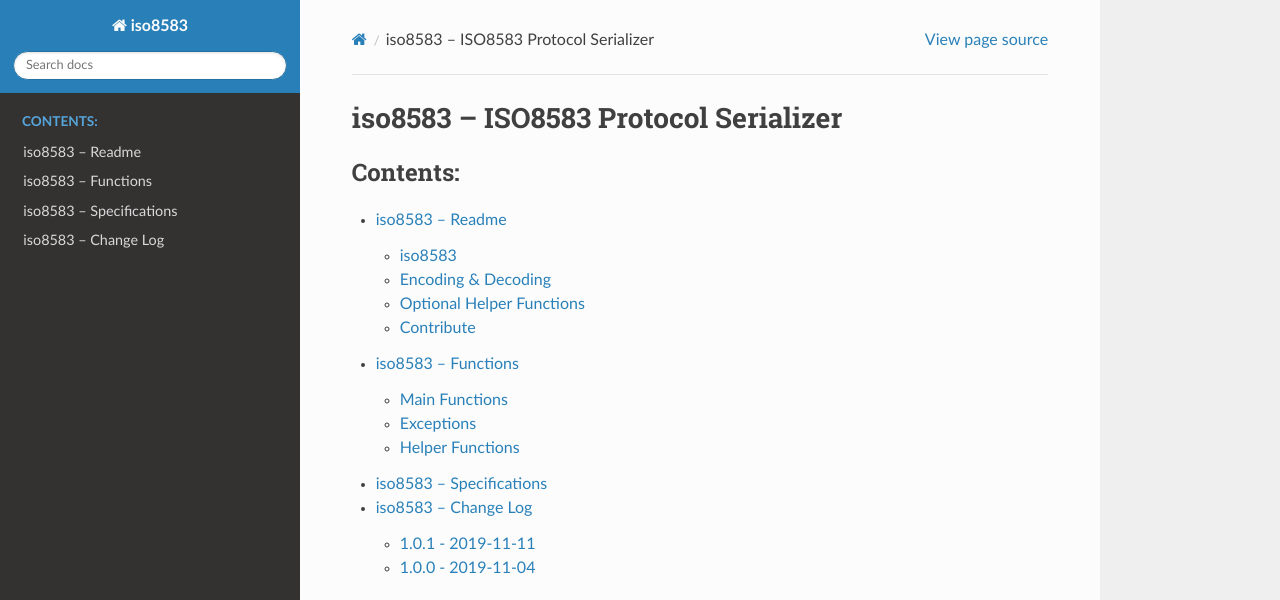
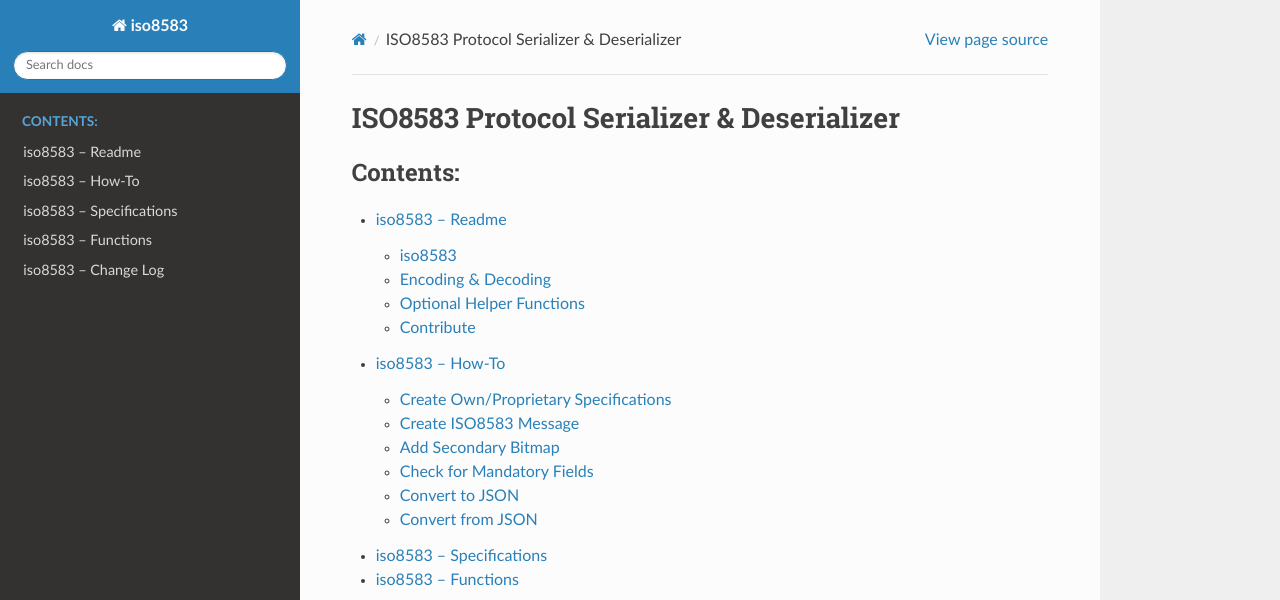
Before and after one commit to knovichikhin/pyiso8583, a Sphinx documentation site: the page built from docs/index.rst, in a window 1280 px wide and 1085 px high, cut to the strip 0-600 px from the top of the window. Built offline with Sphinx 7.4.7 and the Read the Docs theme 2.0.0, drawn with Linux system fonts in a browser that asks for light colours; some of the changed lines change nothing that is shown.

Commit message:
Added howto

```diff
--- /dev/null
+++ b/docs/howto.rst
@@ -0,0 +1,119 @@
+=======================================================
+iso8583 -- How-To
+=======================================================
+
+.. contents:: Table of Contents
+
+Create Own/Proprietary Specifications
+-------------------------------------
+:mod:`iso8583` comes with specification sample in `iso8583.specs.py`_.
+Feel free to copy sample specification ``dict`` and modify it to your needs.
+Refer to :mod:`iso8583.specs` for configuration details.
+
+.. _iso8583.specs.py: https://github.com/manoutoftime/pyiso8583/blob/master/iso8583/specs.py
+
+Create ISO8583 Message
+----------------------
+:mod:`iso8583` converts a Python ``dict`` into a ``bytearray``.
+A the minimum the ``dict`` must have
+
+- ``'t'`` key containing message type, e.g. ``'0200'``.
+- ``'bm'`` key containing fields numbers to be added to the message.
+- ``'1'`` .. ``'128'`` key with data for each field specified in ``'bm'`` set.
+
+.. code-block:: python
+
+    >>> import iso8583
+    >>> from iso8583.specs import default_ascii as spec
+    >>> doc_dec = {
+    ...     't': '0200',
+    ...     'bm': set([3]),
+    ...     '3': '111111'}
+    >>> raw, doc_enc = iso8583.encode(doc_dec, spec)
+    >>> raw
+    bytearray(b'02002000000000000000111111')
+
+Let's add another field.
+
+.. code-block:: python
+
+    >>> doc_dec['bm'].add(12)
+    >>> doc_dec['12'] = '122530'
+    >>> raw, doc_enc = iso8583.encode(doc_dec, spec)
+    >>> raw
+    bytearray(b'02002010000000000000111111122530')
+
+Add Secondary Bitmap
+--------------------
+You don't need to explicitly add secondary bitmap.
+It's auto generated  when at least one 65-128 field is present.
+
+.. code-block:: python
+
+    >>> import pprint
+    >>> import iso8583
+    >>> from iso8583.specs import default_ascii as spec
+    >>> doc_dec = {
+    ...     't': '0200',
+    ...     'bm': set([102]),
+    ...     '102': '111111'}
+    >>> raw, doc_enc = iso8583.encode(doc_dec, spec)
+    >>> raw
+    bytearray(b'02008000000000000000000000000400000006111111')
+    >>> pprint.pp(doc_enc)
+    {'t': {'len': b'', 'data': b'0200'},
+     'bm': {1, 102},
+     'p': {'len': b'', 'data': b'8000000000000000'},
+     '1': {'len': b'', 'data': b'0000000004000000'},
+     '102': {'len': b'06', 'data': b'111111'}}
+
+Check for Mandatory Fields
+--------------------------
+Many ISO8583 implementations need to check if all mandatory fields
+are received. It's easy to do this using ``'bm'`` :meth:`set.issuperset`.
+
+.. code-block:: python
+
+    >>> import iso8583
+    >>> from iso8583.specs import default_ascii as spec
+    >>> s = b'02004000000000000000101234567890'
+    >>> doc_dec, doc_enc = iso8583.decode(s, spec)
+    >>> doc_dec['bm']
+    {2}
+    >>> mandatory_fields = set([2,3])
+    >>> doc_dec['bm'].issuperset(mandatory_fields)
+    False
+    >>> mandatory_fields = set([2])
+    >>> doc_dec['bm'].issuperset(mandatory_fields)
+    True
+
+Convert to JSON
+----------------
+:mod:`iso8583` output is almost JSON ready. All that's required
+is to convert ``'bm'`` from :class:`set` to a :class:`list`.
+
+.. code-block:: python
+
+    >>> import json
+    >>> import iso8583
+    >>> from iso8583.specs import default_ascii as spec
+    >>> s = b'02004000000000000000101234567890'
+    >>> doc_dec, doc_enc = iso8583.decode(s, spec)
+    >>> doc_dec['bm'] = sorted(doc_dec['bm'])
+    >>> json.dumps(doc_dec)
+    '{"bm": [2], "t": "0200", "p": "4000000000000000", "2": "1234567890"}'
+
+Convert from JSON
+------------------
+Converting :mod:`iso8583` output from JSON back to required dictionary is easy.
+All that's required is to convert ``'bm'`` back from :class:`list` to a :class:`set`.
+
+    >>> import json
+    >>> import iso8583
+    >>> from iso8583.specs import default_ascii as spec
+    >>> json_data = b'{"bm": [2], "t": "0200", "p": "4000000000000000", "2": "1234567890"}'
+    >>> doc_dec = json.loads(json_data)
+    >>> doc_dec['bm'] = set(doc_dec['bm'])
+    >>> raw, doc_enc = iso8583.encode(doc_dec, spec)
+    >>> raw
+    bytearray(b'02004000000000000000101234567890')
--- a/docs/index.rst
+++ b/docs/index.rst
@@ -1,18 +1,14 @@
-.. ISO8583 Protocol Serializer documentation master file, created by
-   sphinx-quickstart on Sat Nov  2 22:22:35 2019.
-   You can adapt this file completely to your liking, but it should at least
-   contain the root `toctree` directive.
-
-iso8583 -- ISO8583 Protocol Serializer
-=======================================================
+ISO8583 Protocol Serializer & Deserializer
+==========================================
 
 .. toctree::
    :maxdepth: 2
    :caption: Contents:
 
    readme
+   howto
+   specifications
    functions
-   specifications
    changelog
 
 .. automodule:: iso8583
```
